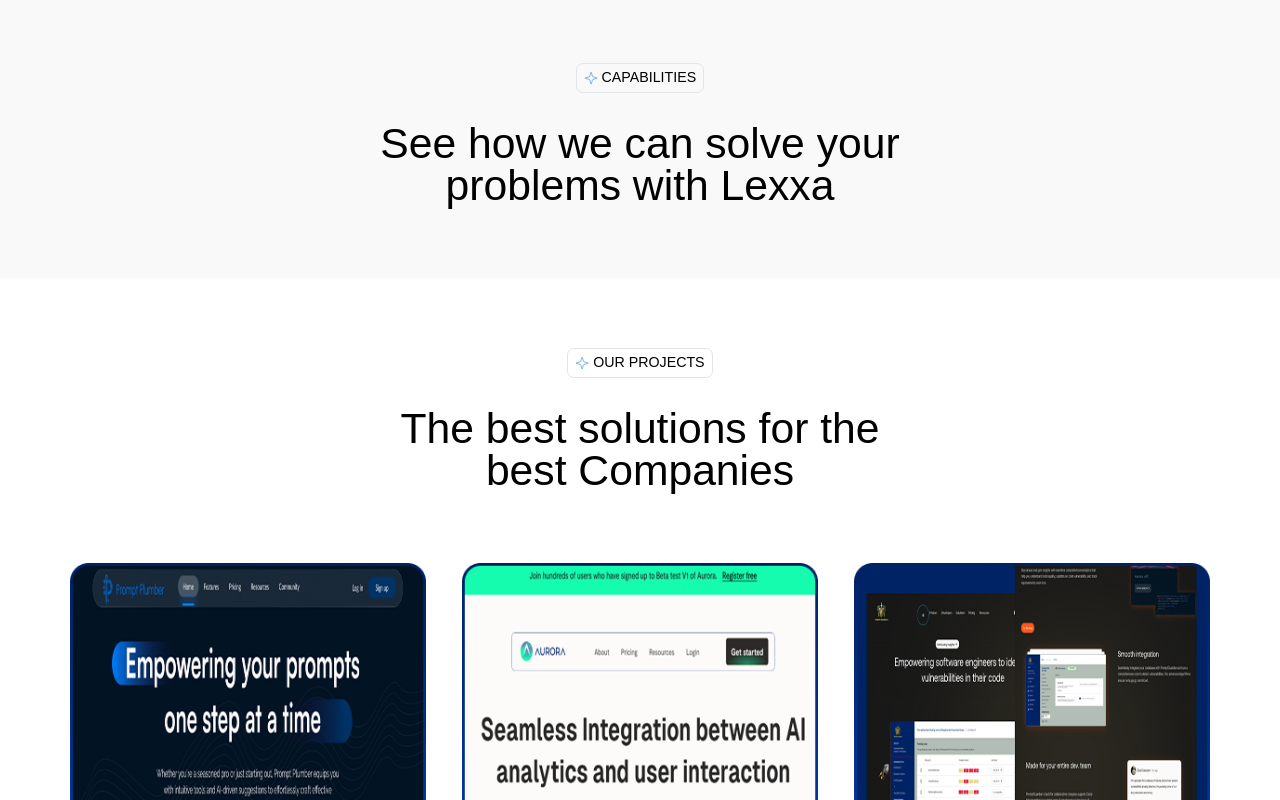
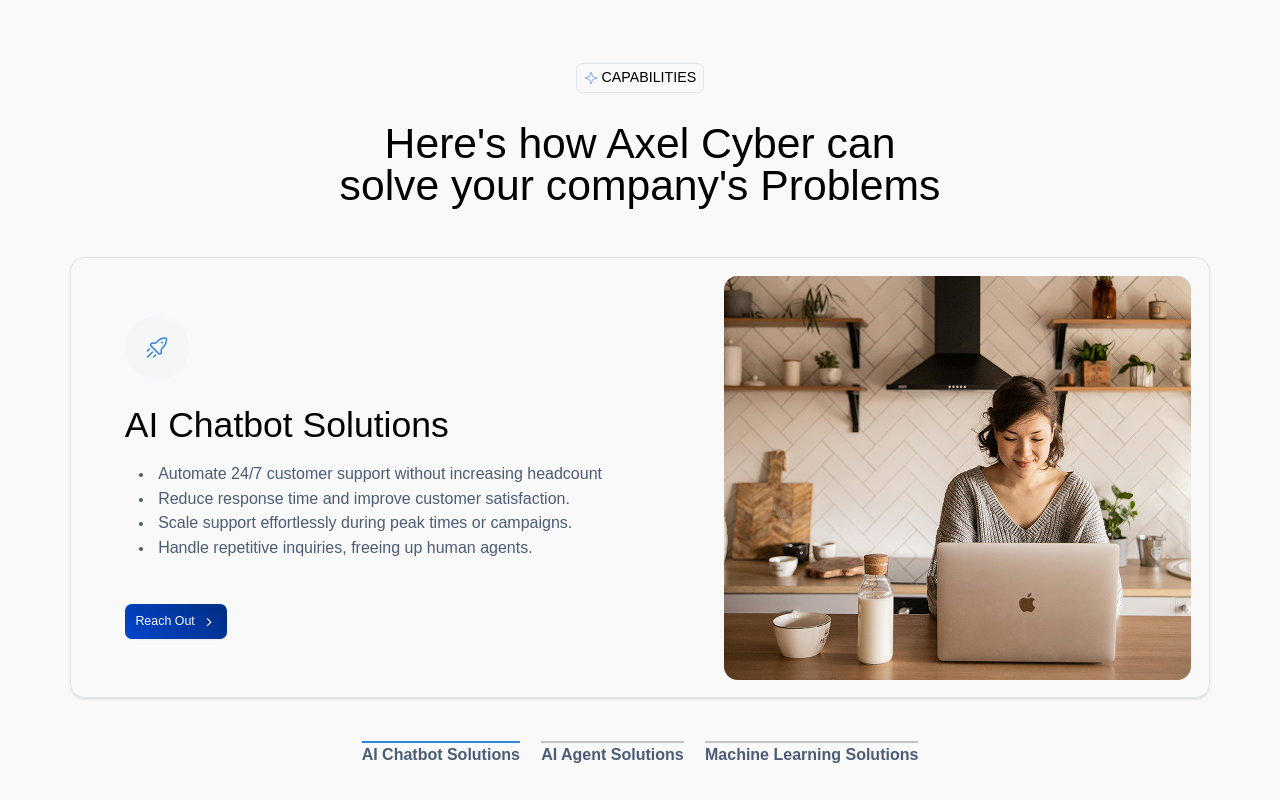
Before and after one commit to HoodieDan/axel-cyber-website, a React (Vite) app: page /works in a window 1280 px wide. Shown: the part 680-1480 px from the top of the page. Built offline with nearby package versions, Linux system fonts and the light colour scheme; a web font is replaced by a local one.

Commit message:
chore: add capabilities

```diff
--- a/src/App.css
+++ b/src/App.css
@@ -425,4 +425,13 @@
     border-image-slice: 1;
     border-width: 2px;
     border-image-source: linear-gradient(to right, #022366, #0046cc);
-  }
+}
+
+@utility hide-scrollbar {
+    scrollbar-width: none;
+    -ms-overflow-style: none;
+
+    &::-webkit-scrollbar {
+        display: none;
+    }
+}
--- a/src/components/BookACall.tsx
+++ b/src/components/BookACall.tsx
@@ -3,15 +3,16 @@
 
 interface IBookACallProps extends React.HTMLAttributes<HTMLElement> {
     text: string;
+    buttonText?: string;
 }
 
-const BookACall = ({ text }: IBookACallProps) => {
+const BookACall = ({ buttonText = "Book a Call", text }: IBookACallProps) => {
     return (
         <section className="padding-x md:pt-[8%] md:pb-[8%] pb-[10vh]">
-            <div className="md:py-[8%] py-[10vh] grid place-content-center gap-y-8 rounded-2xl request-demo-bg">
-                <h3 className="font-semibold text-white">{text}</h3>
+            <div className="md:py-[10%] py-[10vh] grid place-content-center gap-y-8 rounded-2xl request-demo-bg">
+                <h3 className="font-semibold text-white text-center whitespace-pre-line">{text}</h3>
                 <Button className="bg-white hover:bg-white text-black hover:text-black w-fit h-10 mx-auto">
-                    <span className="font-semibold">Book a Call</span>
+                    <span className="font-semibold">{buttonText}</span>
                     <ArrowUpRight className="size-4" />
                 </Button>
             </div>
--- /dev/null
+++ b/src/components/icons/Rocket.tsx
@@ -0,0 +1,36 @@
+import { SVGProps } from "react";
+
+type IRocketProps = SVGProps<SVGSVGElement>;
+
+const Rocket = ({ className, ...rest }: IRocketProps) => {
+    return (
+        <svg
+            width="24"
+            height="25"
+            viewBox="0 0 24 25"
+            fill="none"
+            xmlns="http://www.w3.org/2000/svg"
+            className={className}
+            {...rest}
+        >
+            <path
+                d="M11.8013 6.98949L13.2869 5.50392C14.9596 3.8312 17.1495 3.13737 19.4671 3.02399C20.3686 2.97989 20.8193 2.95784 21.1807 3.31928C21.5422 3.68071 21.5201 4.13143 21.476 5.03289C21.3626 7.3505 20.6688 9.54042 18.9961 11.2131L17.5105 12.6987C16.2871 13.9221 15.9393 14.27 16.1961 15.597C16.4496 16.6107 16.6949 17.5923 15.9578 18.3294C15.0637 19.2235 14.2481 19.2235 13.354 18.3294L6.17058 11.146C5.27649 10.2519 5.27646 9.4363 6.17058 8.54219C6.90767 7.80509 7.88929 8.05044 8.90297 8.30389C10.23 8.56073 10.5779 8.21289 11.8013 6.98949Z"
+                stroke="#3084DA"
+                stroke-width="1.5"
+                stroke-linejoin="round"
+            />
+            <path
+                d="M16.9961 7.5H17.0051"
+                stroke="#3084DA"
+                stroke-width="2"
+                stroke-linecap="round"
+                stroke-linejoin="round"
+            />
+            <path d="M2.5 22L7.5 17" stroke="#3084DA" stroke-width="1.5" stroke-linecap="round" />
+            <path d="M8.5 22L10.5 20" stroke="#3084DA" stroke-width="1.5" stroke-linecap="round" />
+            <path d="M2.5 16L4.5 14" stroke="#3084DA" stroke-width="1.5" stroke-linecap="round" />
+        </svg>
+    );
+};
+
+export default Rocket;
--- a/src/pages/IndustriesWeService/index.tsx
+++ b/src/pages/IndustriesWeService/index.tsx
@@ -13,7 +13,10 @@
             <IWSWhatWeDo />
             <IWSPrivateDeployments />
             <IWSCustomersSay />
-            <BookACall text="Ready to put AI to work?" />
+            <BookACall
+                buttonText="Request a Demo"
+                text={`Secure your company's future by\nPartnering with Axel Cyber`}
+            />
         </>
     );
 };
--- a/src/pages/Works/WCapabilities.tsx
+++ b/src/pages/Works/WCapabilities.tsx
@@ -1,14 +1,78 @@
+import Rocket from "@/components/icons/Rocket";
 import SectionBadge from "@/components/SectionBadge";
+import { Button } from "@/components/ui/button";
+import { cn } from "@/lib/utils";
+import { ChevronRight } from "lucide-react";
+import { useCallback, useState } from "react";
+import { capabilities } from "./data";
 
 const WCapabilities = () => {
+    const [activeIndex, setActiveIndex] = useState(0);
+
+    const handleIndexChange = useCallback((index: number) => {
+        setActiveIndex(index);
+    }, []);
+
     return (
-        <section className="flex flex-col md:gap-y-20 gap-y-10 padding-x md:py-[5.5%] py-[10vh] bg-gray-1">
+        <section className="flex flex-col md:gap-y-14 gap-y-10 padding-x md:py-[5.5%] py-[10vh] bg-gray-1">
             <div className="md:space-y-8 space-y-5">
                 <SectionBadge text="Capabilities" />
                 <h2 className="font-medium text-center">
-                    See how we can solve your
-                    <br className="md:block hidden" /> problems with Lexxa
+                    Here's how Axel Cyber can
+                    <br className="md:block hidden" /> solve your company's Problems
                 </h2>
+            </div>
+
+            <div className="flex flex-col gap-12">
+                <div className="flex lg:flex-row flex-col lg:items-center items-start lg:justify-between md:gap-0 gap-6 border border-gray-2 py-5 pr-5 lg:pl-15 pl-5 rounded-2xl shadow">
+                    <div className="flex flex-col">
+                        <div className="size-18 bg-[#F4F6F8] grid place-content-center rounded-full lg:mb-8 mb-6">
+                            <Rocket />
+                        </div>
+                        <h3 className="lg:mb-5 font-normal">{capabilities[activeIndex].title}</h3>
+                        <div className="lg:block hidden">
+                            <ul className="list-disc pl-4 text-dark-blue marker:text-base">
+                                {capabilities[activeIndex].bulletPoints.map((point, index) => (
+                                    <li key={point + index} className="text-lg font-normal">
+                                        {point}
+                                    </li>
+                                ))}
+                            </ul>
+                            <Button className="bg-[linear-gradient(45deg,#0146cc,#012d82)] w-fit h-10 mt-12">
+                                Reach Out <ChevronRight className="size-4" />
+                            </Button>
+                        </div>
+                    </div>
+                    <img src={capabilities[activeIndex].image} alt={capabilities[activeIndex].title} />
+                    <div className="lg:hidden block">
+                        <ul className="list-disc pl-2 text-dark-blue marker:text-base">
+                            {capabilities[activeIndex].bulletPoints.map((point, index) => (
+                                <li key={point + index} className="font-normal">
+                                    {point}
+                                </li>
+                            ))}
+                        </ul>
+                        <Button className="bg-[linear-gradient(45deg,#0146cc,#012d82)] w-fit h-10 mt-8">
+                            Reach Out <ChevronRight className="size-4" />
+                        </Button>
+                    </div>
+                </div>
+                <div className="flex items-center lg:justify-center gap-6 whitespace-nowrap overflow-x-auto hide-scrollbar">
+                    {capabilities.map(({ title }, index) => (
+                        <div
+                            key={title + index}
+                            className="flex flex-col items-center cursor-pointer"
+                            onClick={() => handleIndexChange(index)}
+                        >
+                            <div
+                                className={cn("h-0.5 w-full bg-[#C1C1C1]", {
+                                    "bg-light-blue": activeIndex === index,
+                                })}
+                            />
+                            <span className="text-[#4C5C75] text-lg font-semibold">{title}</span>
+                        </div>
+                    ))}
+                </div>
             </div>
         </section>
     );
--- a/src/pages/Works/data.ts
+++ b/src/pages/Works/data.ts
@@ -1,3 +1,40 @@
+import AI1 from "@/assets/ai1.png";
+
+export const capabilities = [
+    {
+        title: "AI Chatbot Solutions",
+        bulletPoints: [
+            "Automate 24/7 customer support without increasing headcount",
+            "Reduce response time and improve customer satisfaction.",
+            "Scale support effortlessly during peak times or campaigns.",
+            "Handle repetitive inquiries, freeing up human agents.",
+        ],
+        link: "",
+        image: AI1,
+    },
+    {
+        title: "AI Agent Solutions",
+        bulletPoints: [
+            "Delegate complex tasks to autonomous systems for efficiency.",
+            "Streamline internal workflows with minimal human intervention.",
+            "Reduce operational costs while maintaining high performance.",
+        ],
+        link: "",
+        image: AI1,
+    },
+    {
+        title: "Machine Learning Solutions",
+        bulletPoints: [
+            "Unlock actionable insights from large datasets.",
+            "Predict customer behavior for smarter marketing and sales.",
+            "Automate classification, recommendations, and forecasting.",
+            "Gain a competitive edge with data-driven decision-making.",
+        ],
+        link: "",
+        image: AI1,
+    },
+];
+
 export const projectsSrc = [
     { src: "/src/assets/empower-prompt.png", to: "/works/empower-prompt" },
     { src: "/src/assets/seamless-integration.png", to: "/works/seamless-integration" },
```
